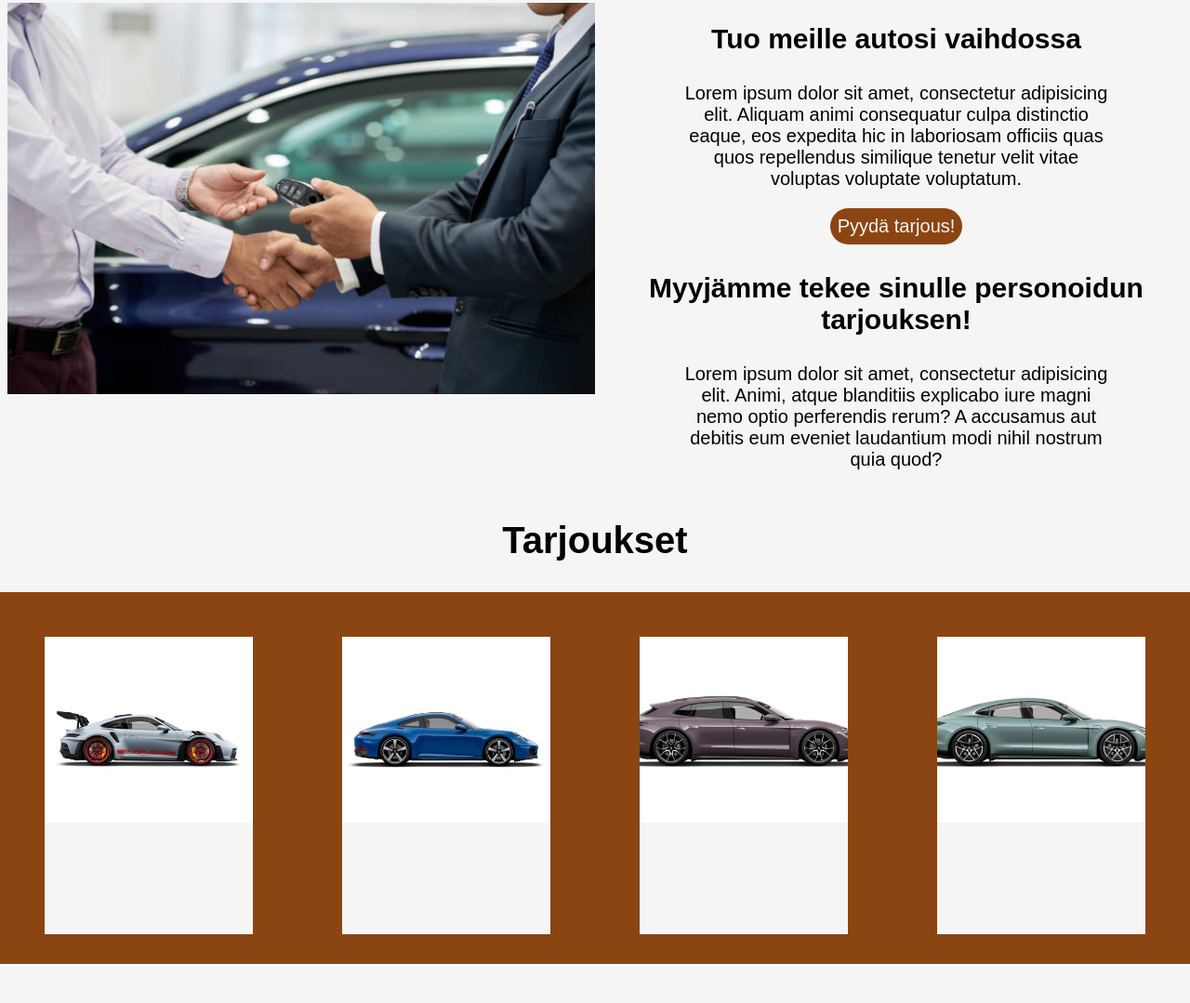
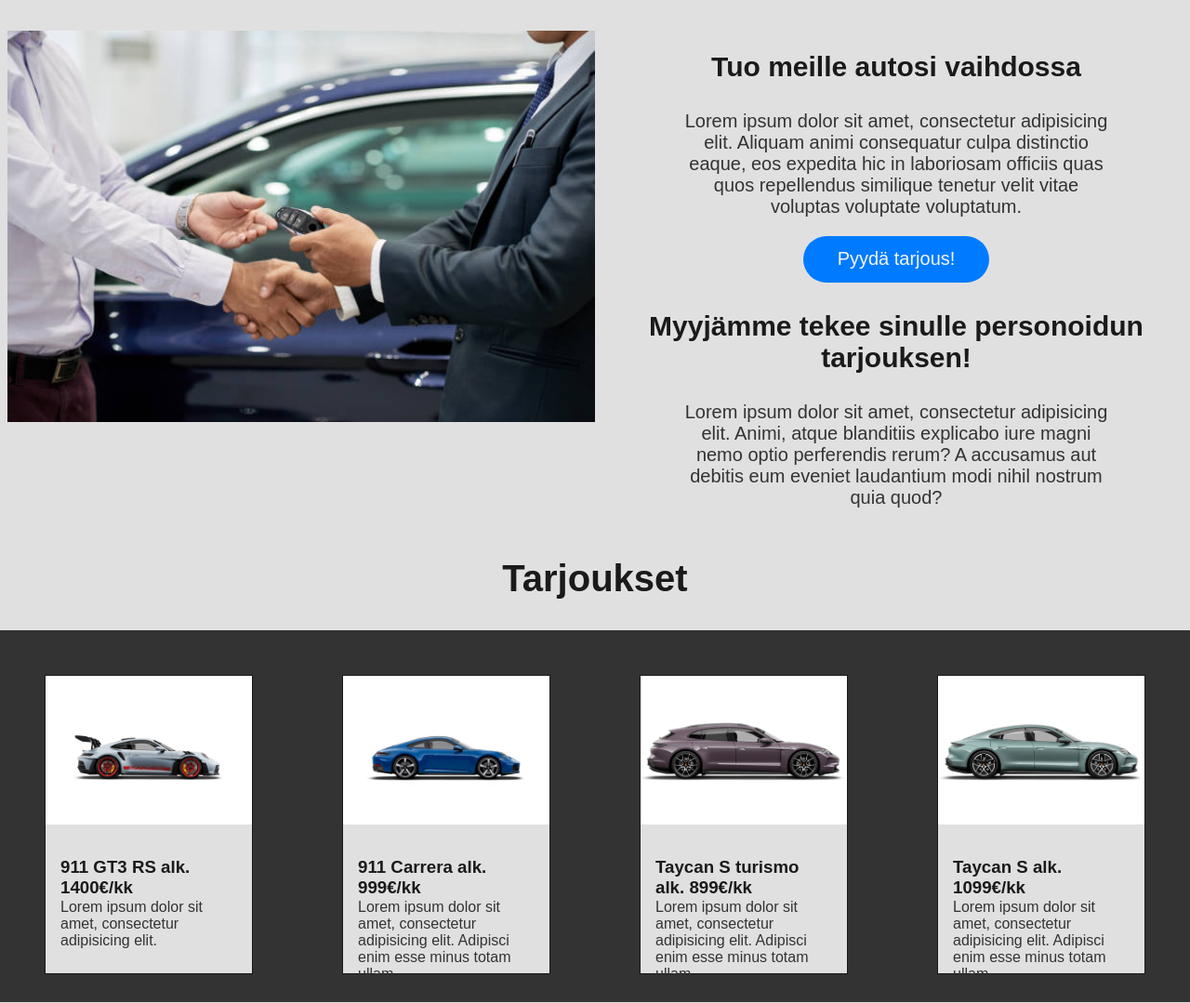
Before and after one commit to Jannassl/VerkkosivuDemo, a website: page src/etusivu.html in a window 1280 px wide. Shown: the part 794-1873 px from the top of the page at 93% size. Before the commit the page ends 1831 px from the top, so only its background shows below. Drawn offline with Linux system fonts and the light colour scheme.

Commit message:
Ulkoasua

```diff
--- a/src/css/etusivu.css
+++ b/src/css/etusivu.css
@@ -1,19 +1,24 @@
-body{
-    font-family: 'Arial',sans-serif;
-    background: whitesmoke;
+body {
+    font-family: 'Arial', sans-serif;
+    background: #e0e0e0; /* Light grey background */
+    color: #333; /* Dark grey text */
     margin: auto;
 }
 
-header{
+header {
     display: flex;
     justify-content: center;
+    background-color: #1a1a1a; /* Dark grey */
+    color: #fff; /* White text */
+    padding: 1rem;
 }
-header img{
+
+header img {
     height: 100%;
     background: transparent;
+}
 
-}
-h1{
+h1 {
     padding-bottom: 1rem;
     font-size: 40px;
 }
@@ -22,58 +27,68 @@ nav {
     display: flex;
     padding-top: 1rem;
     padding-bottom: 1rem;
-    justify-content: center;
     justify-content: space-around;
-    border-top: 1px solid saddlebrown;
-    border-bottom: 1px solid saddlebrown;
+    border-top: 1px solid #1a1a1a; /* Dark grey */
+    border-bottom: 1px solid #1a1a1a; /* Dark grey */
+    background-color: #333; /* Dark grey */
 }
 
-nav button{
-    background: transparent;
+nav button {
+    background: #007bff; /* Blue */
     padding: 0.5rem;
     border: none;
+    color: #fff; /* White text */
+    border-radius: 5px;
 }
-nav button:hover{
-    background-color:saddlebrown;
+
+nav button:hover {
+    background-color: #0056b3; /* Darker blue */
     cursor: pointer;
-    color: whitesmoke;
 }
-#MainContent{
+
+#MainContent {
     height: 400px;
     padding: 1rem;
     display: flex;
     overflow: hidden;
-    border: 1px solid saddlebrown;
+}
 
-}
 .KaruselliTekstiHolder {
     position: relative;
     width: 40%;
 }
-.KaruselliTekstiHolder p{
+
+.KaruselliTekstiHolder p {
     font-size: 20px;
+    color: #333; /* Dark grey */
 }
-.ModelInfo{
+
+.ModelInfo {
     text-align: right;
     padding-right: 1rem;
 }
-#modelName{
+
+#modelName {
     font-size: 30px;
-}
-#modelDetail{
-    font-size: 20px;
+    color: #1a1a1a; /* Dark grey */
 }
 
+#modelDetail {
+    font-size: 20px;
+    color: #333; /* Dark grey */
+}
 
 .Karuselliholder {
     width: 60%;
 }
+
 #karuselli {
     position: relative;
     width: 100%;
     max-width: 600px;
     margin: auto;
     overflow: hidden;
+    background-color: #ccc; /* Light grey */
 }
 
 .karuselli-slide {
@@ -97,6 +112,7 @@ nav button:hover{
     padding: 10px;
     cursor: pointer;
 }
+
 #prevBtn:hover, #nextBtn:hover {
     background-color: rgba(0, 0, 0, 0.7);
 }
@@ -108,6 +124,7 @@ nav button:hover{
 #nextBtn {
     right: 10px;
 }
+
 @keyframes fadeInUp {
     from {
         opacity: 0;
@@ -118,89 +135,110 @@ nav button:hover{
         transform: translateY(0);
     }
 }
-.vaihtoautoHeader{
+
+.vaihtoautoHeader {
     opacity: 0;
     transition: opacity 0.5s ease-in-out;
 }
-.vaihtoautoHeader.animate{
+
+.vaihtoautoHeader.animate {
     opacity: 1;
     animation: fadeInUp 1s ease-in-out;
+}
+
+.vaihtoautoHeader h2 {
+    font-size: 40px;
+    text-align: center;
+    padding-bottom: 4rem;
+    color: #1a1a1a; /* Dark grey */
 }
 
 .vaihtoautot {
     opacity: 0;
     display: flex;
     transition: opacity 0.5s ease-in-out;
+    background-color: #e0e0e0; /* Light grey */
 }
 
 .vaihtoautot.animate {
     opacity: 1;
     animation: fadeInUp 1s ease-in-out;
 }
-.vaihtoautoHeader h2 {
-    font-size: 40px;
-    text-align: center;
-    padding-bottom: 4rem;
-}
-.vaihtoautoImageHolder{
+
+.vaihtoautoImageHolder {
     padding: 0.5rem;
     width: 50%;
 }
-.vaihtoautotTekstiHolder{
+
+.vaihtoautotTekstiHolder {
     width: 50%;
     text-align: center;
 }
-.vaihtoautotTekstiHolder h3{
+
+.vaihtoautotTekstiHolder h3 {
     font-size: 30px;
     text-align: center;
+    color: #1a1a1a; /* Dark grey */
 }
-.vaihtoautotTekstiHolder p{
+
+.vaihtoautotTekstiHolder p {
     font-size: 20px;
     padding-right: 5rem;
     padding-left: 5rem;
+    color: #333; /* Dark grey */
 }
+
 .vaihtoautoImageHolder img {
     width: 100%;
     height: auto;
     object-fit: cover;
 }
-#teeTarjous{
-    background-color: saddlebrown;
+
+#teeTarjous {
+    background-color: #007bff; /* Blue */
     padding: 0.5rem;
     border: none;
     font-size: 20px;
     color: whitesmoke;
     border-radius: 3rem;
+    width: 200px; /* Set a fixed width */
+    height: 50px; /* Set a fixed height */
+    box-sizing: border-box; /* Include padding and border in the element's total width and height */
 }
-#teeTarjous:hover{
-    background-color:transparent;
+
+#teeTarjous:hover {
+    background-color: #0056b3; /* Darker blue */
     cursor: pointer;
-    border-radius: 3rem;
-    border: 1px solid black;
-    color: black;
+    border: 1px solid #333; /* Dark grey */
+    color: #333; /* Dark grey */
 }
-.tarjouksetHeader h2{
+
+.tarjouksetHeader h2 {
     font-size: 40px;
     text-align: center;
+    color: #1a1a1a; /* Dark grey */
 }
-.tarjoukset{
-    background-color: saddlebrown;
+
+.tarjoukset {
+    background-color: #333; /* Dark grey */
     height: 400px;
     margin: auto;
     justify-content: space-between;
     display: flex;
 }
+
 .tarjousKortti {
-    background-color: whitesmoke;
+    background-color: #e0e0e0; /* Light grey */
     height: 80%;
     width: 300px;
     margin: 3rem;
     align-items: center;
+    border: 1px solid #1a1a1a; /* Dark grey */
 }
 
 .tarjousImageContainer {
     width: 100%;
-    height: 200px; /* Set a fixed height */
+    height: 50%; /* Set a fixed height */
     overflow: hidden;
 }
 
@@ -209,3 +247,25 @@ nav button:hover{
     height: 100%;
     object-fit: cover; /* Ensure the image covers the container without distortion */
 }
+
+.tarjousModelContainer {
+    padding: 1rem;
+    height: 10%;
+    color: #1a1a1a; /* Dark grey */
+}
+
+.tarjousDetailContainer {
+    height: 40%;
+    padding: 1rem;
+    box-sizing: border-box; /* Include padding in the element's total width and height */
+    overflow: hidden; /* Hide any overflow content */
+}
+
+.tarjousDetailContainer p {
+    margin: 0; /* Remove default margin */
+    padding: 0; /* Remove default padding */
+    color: #333; /* Dark grey */
+}
+.tarjousKortti:hover{
+    cursor: pointer;
+}
--- a/src/etusivu.html
+++ b/src/etusivu.html
@@ -71,29 +71,48 @@
             <div class="tarjousImageContainer">
                 <img src="./resources/911-gt3-rs-profiili.jpg" alt="autokuva">
             </div>
-            <div class="tarjousModelContainer"></div>
-            <div class="tarjousDetailContainer"></div>
+            <div class="tarjousModelContainer">
+                <h3>911 GT3 RS alk. 1400€/kk</h3>
+            </div>
+            <div class="tarjousDetailContainer">
+                <p>Lorem ipsum dolor sit amet, consectetur adipisicing elit.</p>
+            </div>
         </div>
         <div class="tarjousKortti">
             <div class="tarjousImageContainer">
                 <img src="./resources/911-carrera-profiili.jpg" alt="autokuva">
             </div>
-            <div class="tarjousModelContainer"></div>
-            <div class="tarjousDetailContainer"></div>
+            <div class="tarjousModelContainer">
+                <h3>911 Carrera alk. 999€/kk</h3>
+            </div>
+            <div class="tarjousDetailContainer">
+                <p>Lorem ipsum dolor sit amet, consectetur adipisicing elit.
+                    Adipisci enim esse minus totam ullam </p>
+            </div>
         </div>
         <div class="tarjousKortti">
             <div class="tarjousImageContainer">
                 <img src="./resources/taycan-sport-turismo-profiili.jpg" alt="autokuva">
             </div>
-            <div class="tarjousModelContainer"></div>
-            <div class="tarjousDetailContainer"></div>
+            <div class="tarjousModelContainer">
+                <h3>Taycan S turismo alk. 899€/kk</h3>
+            </div>
+            <div class="tarjousDetailContainer">
+                <p>Lorem ipsum dolor sit amet, consectetur adipisicing elit.
+                    Adipisci enim esse minus totam ullam </p>
+            </div>
         </div>
         <div class="tarjousKortti">
             <div class="tarjousImageContainer">
                 <img src="./resources/taycan-profiili.jpg" alt="autokuva">
             </div>
-            <div class="tarjousModelContainer"></div>
-            <div class="tarjousDetailContainer"></div>
+            <div class="tarjousModelContainer">
+                <h3>Taycan S alk. 1099€/kk</h3>
+            </div>
+            <div class="tarjousDetailContainer">
+                <p>Lorem ipsum dolor sit amet, consectetur adipisicing elit.
+                    Adipisci enim esse minus totam ullam </p>
+            </div>
         </div>
     </div>
 </body>
```
